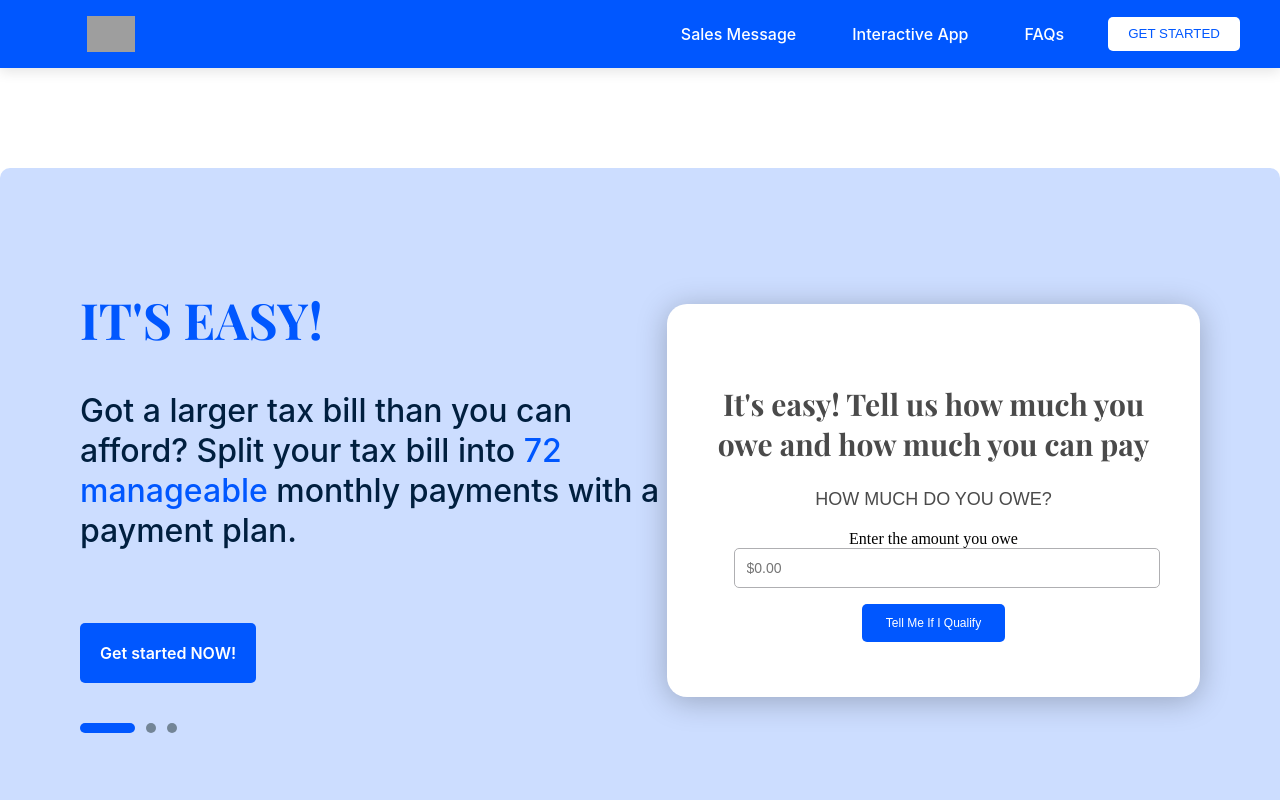
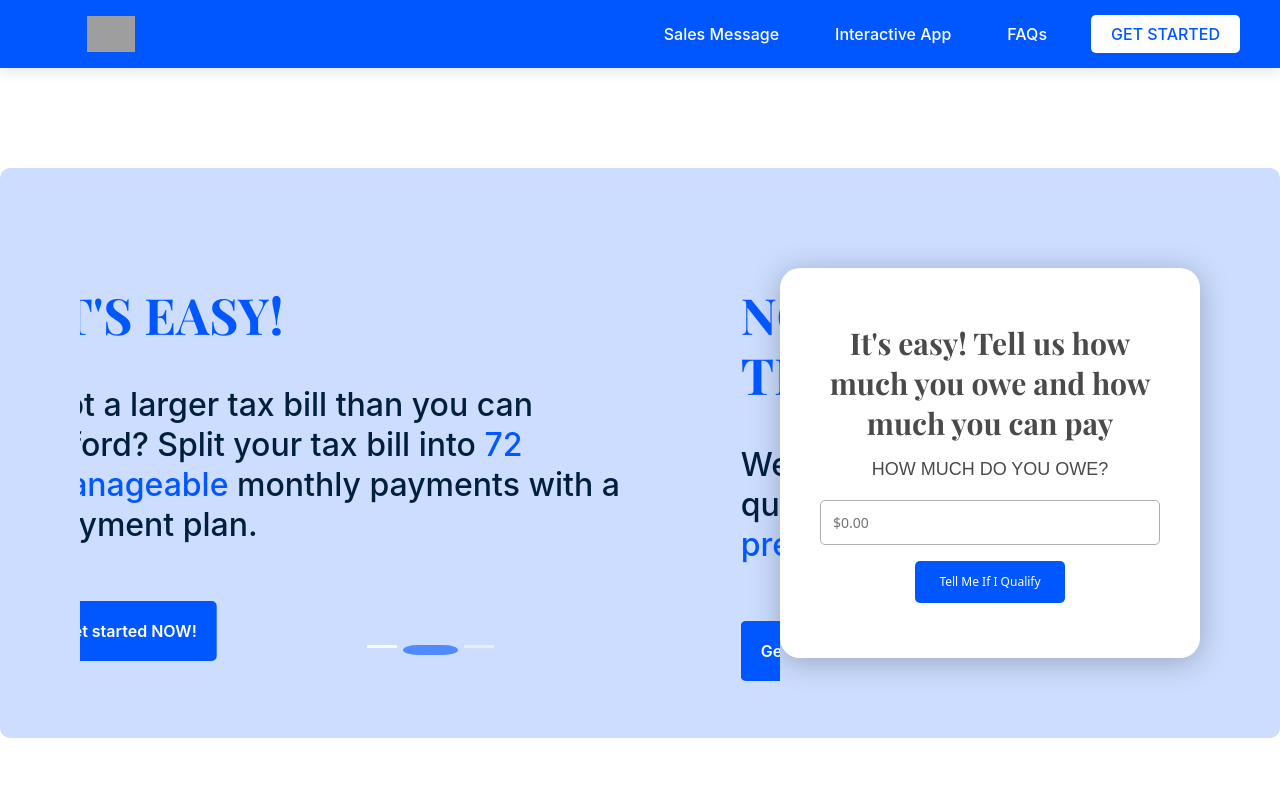
Before and after one commit to usamazafarawan/profit-party, an Angular app: page / in a window 1280 px wide. Shown: the top 800 px of the page. Built offline with nearby package versions, Linux system fonts and the light colour scheme; grey boxes are pictures that could not be loaded.

Commit message:
apply carousel

```diff
--- a/angular.json
+++ b/angular.json
@@ -30,9 +30,12 @@
               "src/assets"
             ],
             "styles": [
+              "node_modules/bootstrap/scss/bootstrap.scss",
               "src/styles.scss"
             ],
-            "scripts": []
+            "scripts": [
+              "node_modules/bootstrap/dist/js/bootstrap.bundle.min.js"
+            ]
           },
           "configurations": {
             "production": {
@@ -97,5 +100,8 @@
         }
       }
     }
+  },
+  "cli": {
+    "analytics": "f197bce3-cd33-4a45-8a6e-3a873178e4e7"
   }
 }
--- a/package.json
+++ b/package.json
@@ -18,6 +18,7 @@
     "@angular/platform-browser": "^17.0.0",
     "@angular/platform-browser-dynamic": "^17.0.0",
     "@angular/router": "^17.0.0",
+    "bootstrap": "^5.3.3",
     "rxjs": "~7.8.0",
     "tslib": "^2.3.0",
     "zone.js": "~0.14.2"
--- a/src/app/Components/landing-page-one/landing-page-one.component.html
+++ b/src/app/Components/landing-page-one/landing-page-one.component.html
@@ -1,6 +1,12 @@
 <main class="main-content">
     <section class="hero-section">
+      <div class="hero-main">
+      <div id="carouselExample" class="carousel slide" data-bs-ride="carousel">
+
+        <div class="carousel-inner">
+          <div class="carousel-item active">
             <div class="hero-content">
+
               <h1 class="hero-title">It's easy!</h1>
               <p class="hero-description">
                 Got a larger tax bill than you can afford? Split your tax bill into
@@ -8,12 +14,47 @@
                 monthly payments with a payment plan.
               </p>
               <a href="#" class="cta-button">Get started NOW!</a>
-        <div class="progress-indicators">
+            </div>
+          </div>
+          <div class="carousel-item">
+            <div class="hero-content">
+
+              <h1 class="hero-title">No need to talk to the IRS!</h1>
+              <p class="hero-description">
+                We will tell you right away if you qualify and
+                <span class="highlight">our experianced team will prepare all the paperwork</span>
+                for you.
+              </p>
+              <a href="#" class="cta-button">Get started NOW!</a>
+            </div>
+          </div>
+          <div class="carousel-item">
+            <div class="hero-content">
+
+              <h1 class="hero-title">Check below if you qualify!</h1>
+              <p class="hero-description">
+                Avoid penalties. Protact tour credit score. Stop collections.
+                <span class="highlight">Get a payment plan today!</span>
+
+              </p>
+              <a href="#" class="cta-button">Get started NOW!</a>
+            </div>
+          </div>
+        </div>
+        <div class="carousel-indicators">
+          <button type="button" data-bs-target="#carouselExampleIndicators" data-bs-slide-to="0" class="active" aria-current="true" aria-label="Slide 1"></button>
+          <button type="button" data-bs-target="#carouselExampleIndicators" data-bs-slide-to="1" aria-label="Slide 2"></button>
+          <button type="button" data-bs-target="#carouselExampleIndicators" data-bs-slide-to="2" aria-label="Slide 3"></button>
+
+        </div>
+        <!-- <div class="progress-indicators">
           <div class="progress-bar"></div>
           <div class="progress-dot"></div>
           <div class="progress-dot"></div>
+        </div> -->
       </div>
     </div>
+
       <section class="calculator-section">
         <div class="calculator-container">
           <h2 class="calculator-title">It's easy! Tell us how much you owe and how much you can pay</h2>
--- a/src/app/Components/landing-page-one/landing-page-one.component.scss
+++ b/src/app/Components/landing-page-one/landing-page-one.component.scss
@@ -63,7 +63,18 @@
     background-color: rgba(0, 87, 255, 1);
     border-radius: 58px;
   }
-
+  .carousel-indicators .active {
+    width: 55px;
+    height: 10px;
+    background-color: rgba(0, 87, 255, 1);
+    border-radius: 58px;
+  }
+  .carousel-indicators li{
+    width: 10px;
+    height: 10px;
+    background-color: rgba(115, 133, 151, 1);
+    border-radius: 50%;
+  }
   .progress-dot {
     width: 10px;
     height: 10px;
@@ -183,6 +194,10 @@
     color: var(--Colors-400, #949499);
     line-height: 32px;
   }
+  .hero-main{
+    max-width: 700px;
+    max-height: 336px;
+  }
 
   @media screen and (max-width: 1000px) {
     .hero-section{
```
Lines whose indentation alone changed are shown as unchanged.
